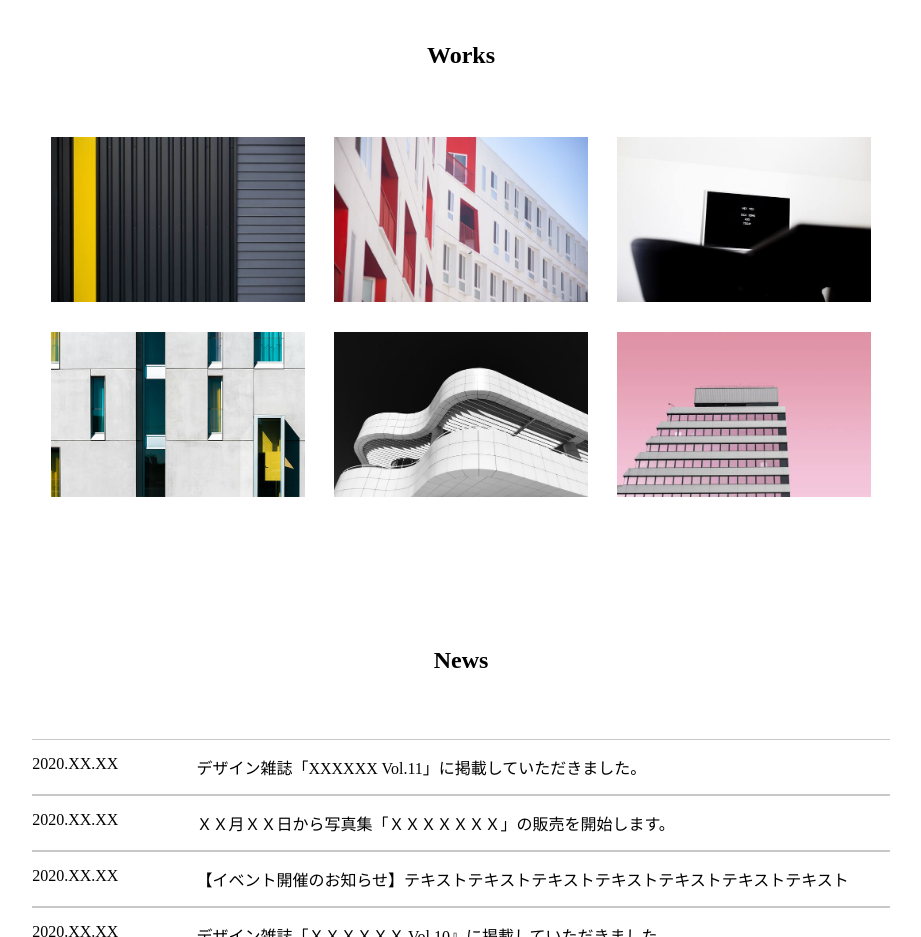
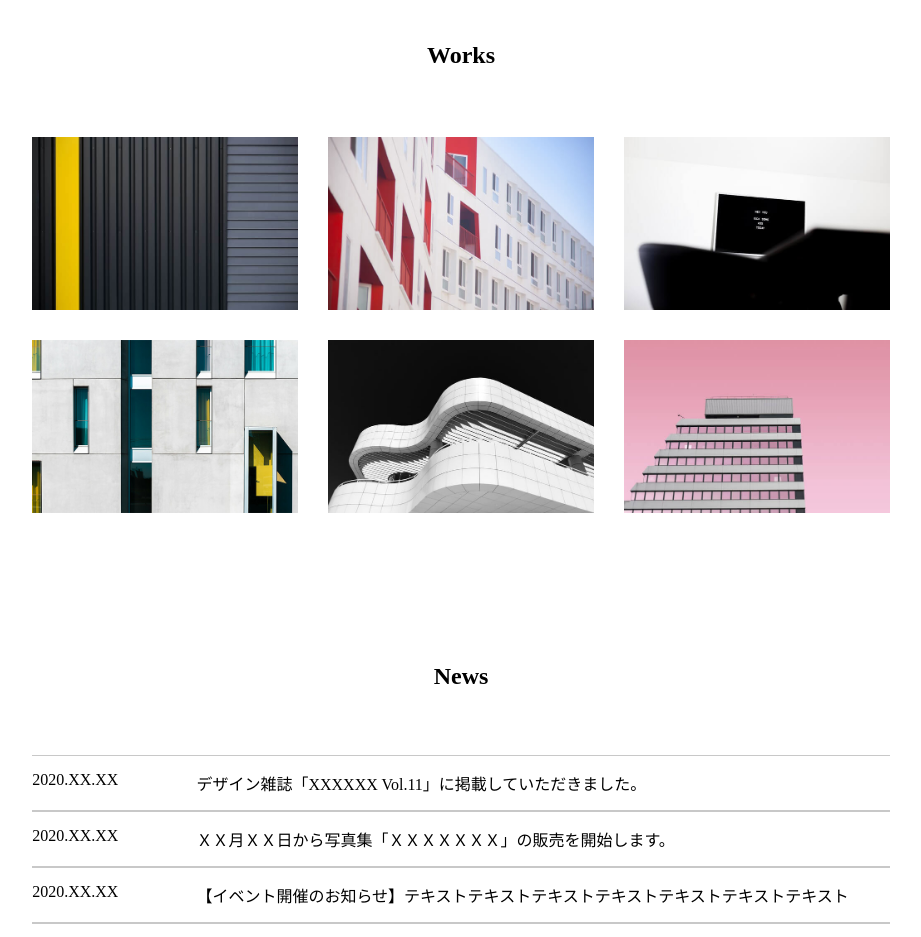
Before and after one commit to junya-4742/mywork, a plain HTML site: page index.html in a window 1280 px wide. Shown: the part 1160-2097 px from the top of the page, without its empty margins (179-1100 px from the left). Drawn offline with Linux system fonts and the light colour scheme.

Commit message:
レイアウトの修正

```diff
--- a/index.html
+++ b/index.html
@@ -53,6 +53,7 @@
             </section>
             <section class="works-section" id="works">
                 <h2 class="section-title">Works</h2>
+                <div class="img-container">
                     <ul class="img-box">
                         <li><a href=""><img src="./images/works1.jpg" alt=""></a></li>
                         <li><a href=""><img src="./images/works2.jpg" alt=""></a></li>
@@ -61,6 +62,7 @@
                         <li><a href=""><img src="./images/works5.jpg" alt=""></a></li>
                         <li><a href=""><img src="./images/works6.jpg" alt=""></a></li>
                     </ul>
+                </div>
             </section>
             <section class="news-section" id="news">
                 <h2 class="section-title">News</h2>
--- a/style.css
+++ b/style.css
@@ -29,7 +29,7 @@ a {
 }
 
 /* 共通CSS */
-.section-title{
+.section-title {
   margin: 0 auto;
   text-align: center;
 }
@@ -48,12 +48,13 @@ a {
 }
 
 @media(max-width:600px) {
-  .nav{
+  .nav {
     flex-direction: column;
     height: auto;
     margin: 20px 0 10px;
   }
-  .logo{
+
+  .logo {
     margin-bottom: 10px;
   }
 }
@@ -70,16 +71,16 @@ a {
   margin-bottom: 130px;
 }
 
-.about-section h2{
+.about-section h2 {
   margin-bottom: 65px;
 }
 
 @media(max-width:600px) {
-  .about-section{
+  .about-section {
     margin-bottom: 70px;
   }
 
-  .about-section h2{
+  .about-section h2 {
     margin-bottom: 40px;
   }
 }
@@ -89,34 +90,48 @@ a {
   margin-bottom: 150px;
 }
 
-.works-section h2{
+.works-section h2 {
   margin-bottom: 68px;
 }
 
+.img-container {
+  display: flex;
+  flex-wrap: wrap;
+  gap: 30px;
+  justify-content: space-between;
+}
+
 .img-box {
-  display: flex;
-  gap: 29.8px;
-  flex-wrap: wrap;
-  justify-content: center;
+  display: contents;
+}
+
+.img-box li {
+  width: calc((100% - 60px) / 3);
 }
 
 .img-box img {
-  width: auto;
-  height: 165px;
+  width: 100%;
+  height: auto;
+  display: block;
 }
 
-@media(max-width:600px){
-  .works-section{
+@media (max-width: 900px) {
+  .img-box li {
+    width: calc((100% - 30px) / 2);
+  }
+}
+
+@media(max-width:600px) {
+  .works-section {
     margin-bottom: 90px;
   }
 
-  .works-section h2{
+  .works-section h2 {
     margin-bottom: 68px;
   }
 
-  .img-box img{
+  .img-box li {
     width: 100%;
-    height: auto;
   }
 }
 
@@ -125,7 +140,7 @@ a {
   margin-bottom: 130px;
 }
 
-.news-section h2{
+.news-section h2 {
   margin-bottom: 65px;
 }
 
@@ -137,16 +152,16 @@ a {
   padding: 15px 0;
 }
 
-@media(max-width:600px){
-  .news-section{
+@media(max-width:600px) {
+  .news-section {
     margin-bottom: 70px;
   }
 
-  .news-section h2{
+  .news-section h2 {
     margin-bottom: 40px;
   }
 
-  .news-item{
+  .news-item {
     flex-direction: column;
     gap: 0;
   }
@@ -154,11 +169,11 @@ a {
 }
 
 /* contact */
-.contact-section{
+.contact-section {
   margin-bottom: 65px;
 }
 
-.contact-section h2{
+.contact-section h2 {
   margin-bottom: 65px;
 }
 
@@ -182,7 +197,7 @@ a {
   height: 166px;
 }
 
-button{
+button {
   display: block;
   margin: 30px auto 130px;
   width: 200px;
@@ -190,39 +205,40 @@ button{
   color: #fff;
   background-color: #000;
 }
-button:hover{
+
+button:hover {
   color: #000;
   background-color: #fff;
 }
 
-@media(max-width:600px){
-  .contact-section{
+@media(max-width:600px) {
+  .contact-section {
     margin-bottom: 70px;
   }
 
-   .contact-section h2{
+  .contact-section h2 {
     margin-bottom: 40px;
   }
 
-   .form-row{
+  .form-row {
     flex-direction: column;
   }
 
-   .form-row input{
+  .form-row input {
     width: 100%;
   }
 
-   .form-row textarea{
+  .form-row textarea {
     width: 100%;
   }
 
-   button{
+  button {
     margin: 30px auto 70px;
   }
 }
 
 /* footer */
-footer{
+footer {
   background-color: #000;
   color: #fff;
   text-align: center;
```
Lines whose indentation alone changed are shown as unchanged.
